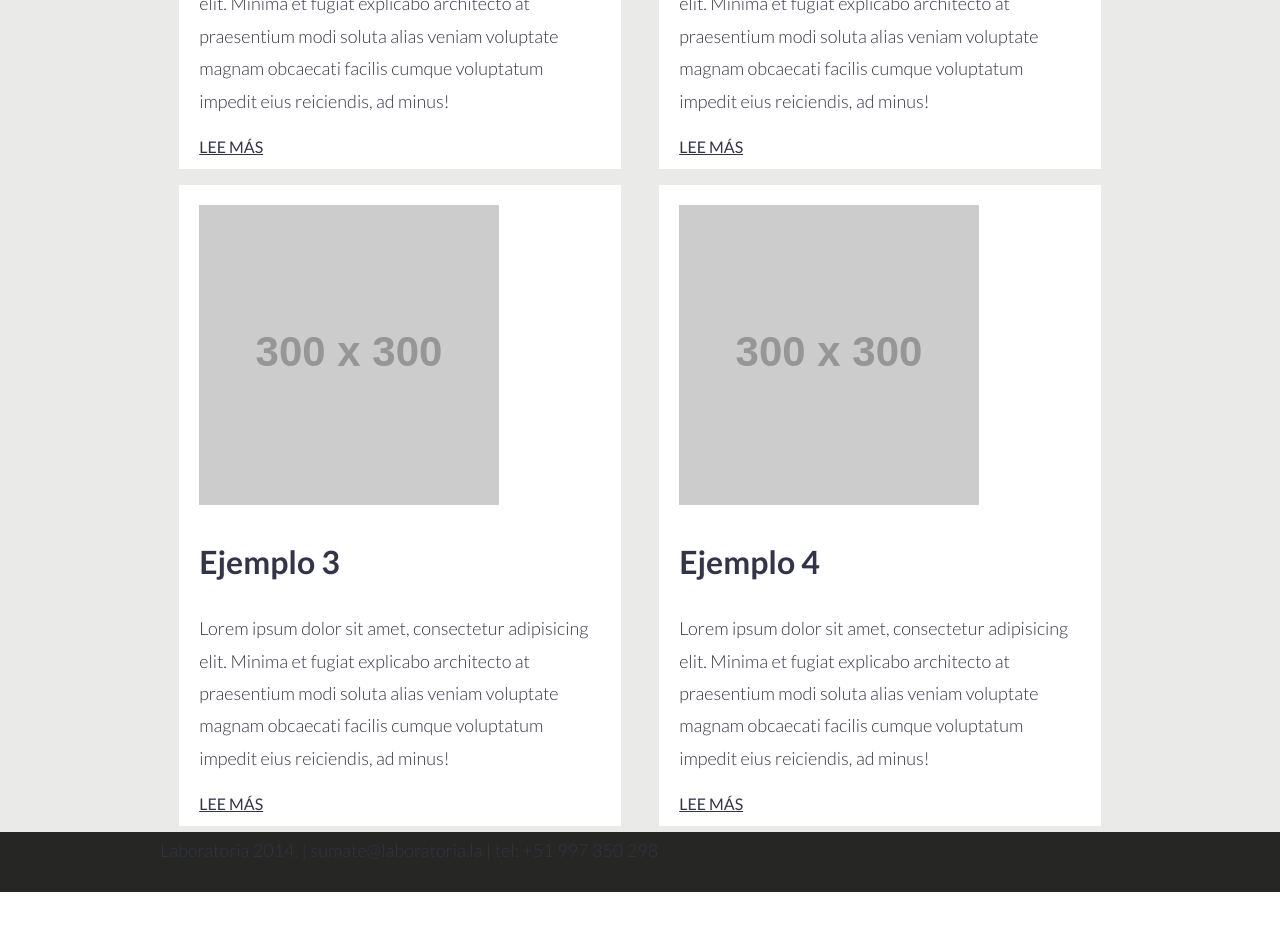
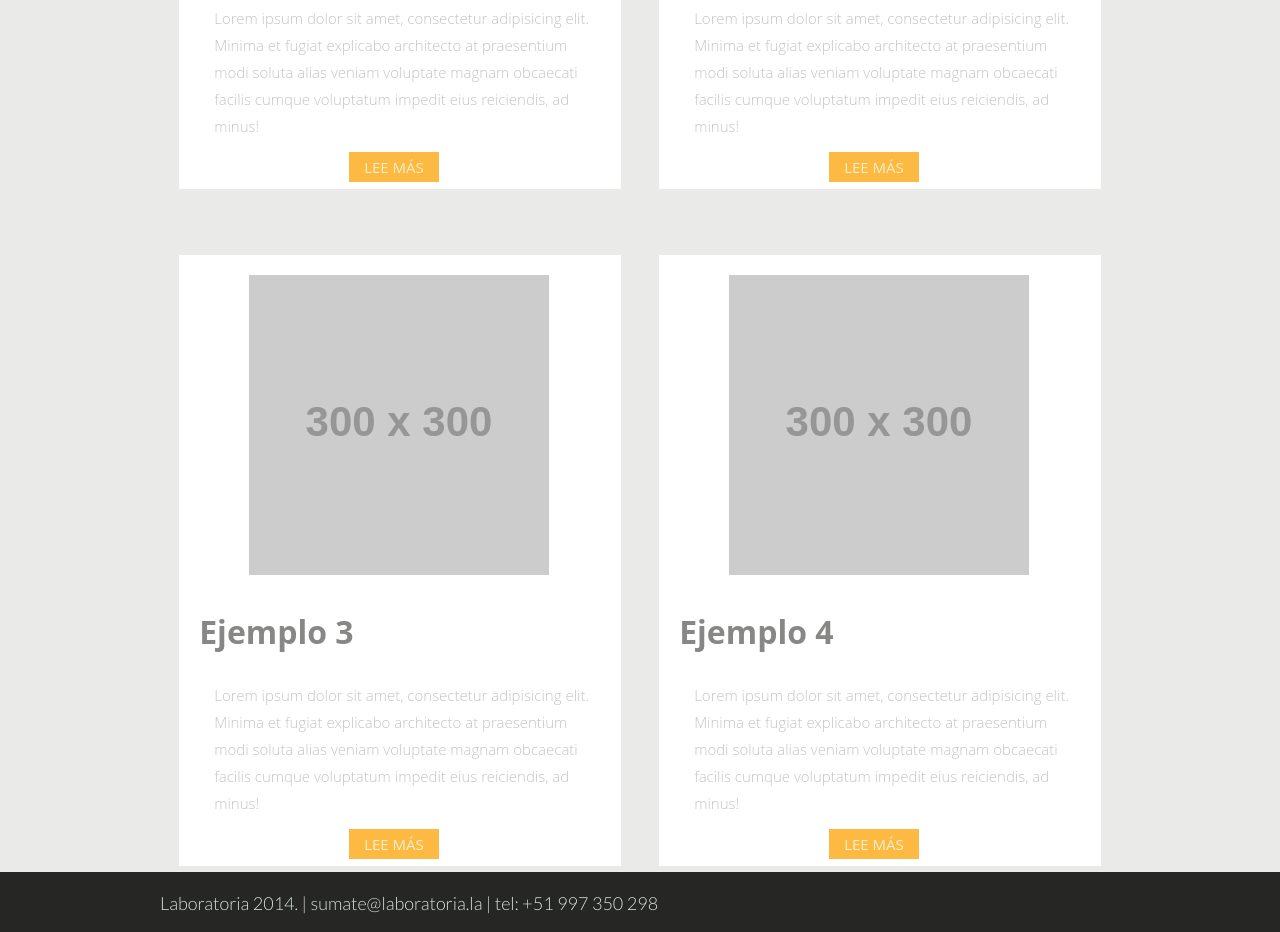
Before and after one commit to lisettecode/mini, a plain HTML site: page index.html in a window 1280 px wide. Shown: the part 1080-2012 px from the top of the page. Before the commit the page ends 1972 px from the top, so only its background shows below. Drawn offline with Linux system fonts and the light colour scheme; files that its build step writes are made by us from their sources; placeholder pictures from the web are drawn by us.

Commit message:
Terminado

```diff
--- a/css/main.css
+++ b/css/main.css
@@ -61,7 +61,35 @@
 	padding: 20px 20px 10px 20px;
 }
 
+.img {
+	margin-left: 50px;
+}
 
+.ejemplo {
+	font-size: 15px;
+	margin-left: 15px;
+	color: #C2C3C6;
+	font-family: Open Sans;
+}
+
+.h3 {
+	color: #878786;
+	font-family: Open Sans;
+}
+
+.more {
+	font-size: 15px;
+	text-align: center;
+	background-color: #FCBA43;
+	padding: 5px 15px;
+	text-decoration: none;
+	color: #FDEEC8;
+	font-family: Open Sans;
+	margin-left: 150px;
+}
+.box {
+	padding-top: 50px;
+}
 
 /*footer*/
 
@@ -70,3 +98,8 @@
 	margin-top: -20px;
 	height: 60px;
 }
+
+.copyr {
+		color: #D7E3D6;
+		padding-top: 15px;
+}
--- a/index.html
+++ b/index.html
@@ -2,7 +2,7 @@
 <html lang="en">
 	<head>
 		<link href='http://fonts.googleapis.com/css?family=Roboto:400,300' rel='stylesheet' type='text/css'>
-		<link rel="stylesheet" type="text/css" href="simple-grid.css">
+		<link rel="stylesheet" type="text/css" href="css/simple-grid.css">
 		<link rel="stylesheet" type="text/css" href="css/main.css">
 		<meta charset="utf-8">
 		<link rel="shortcut icon" href="favicon.ico">
```
